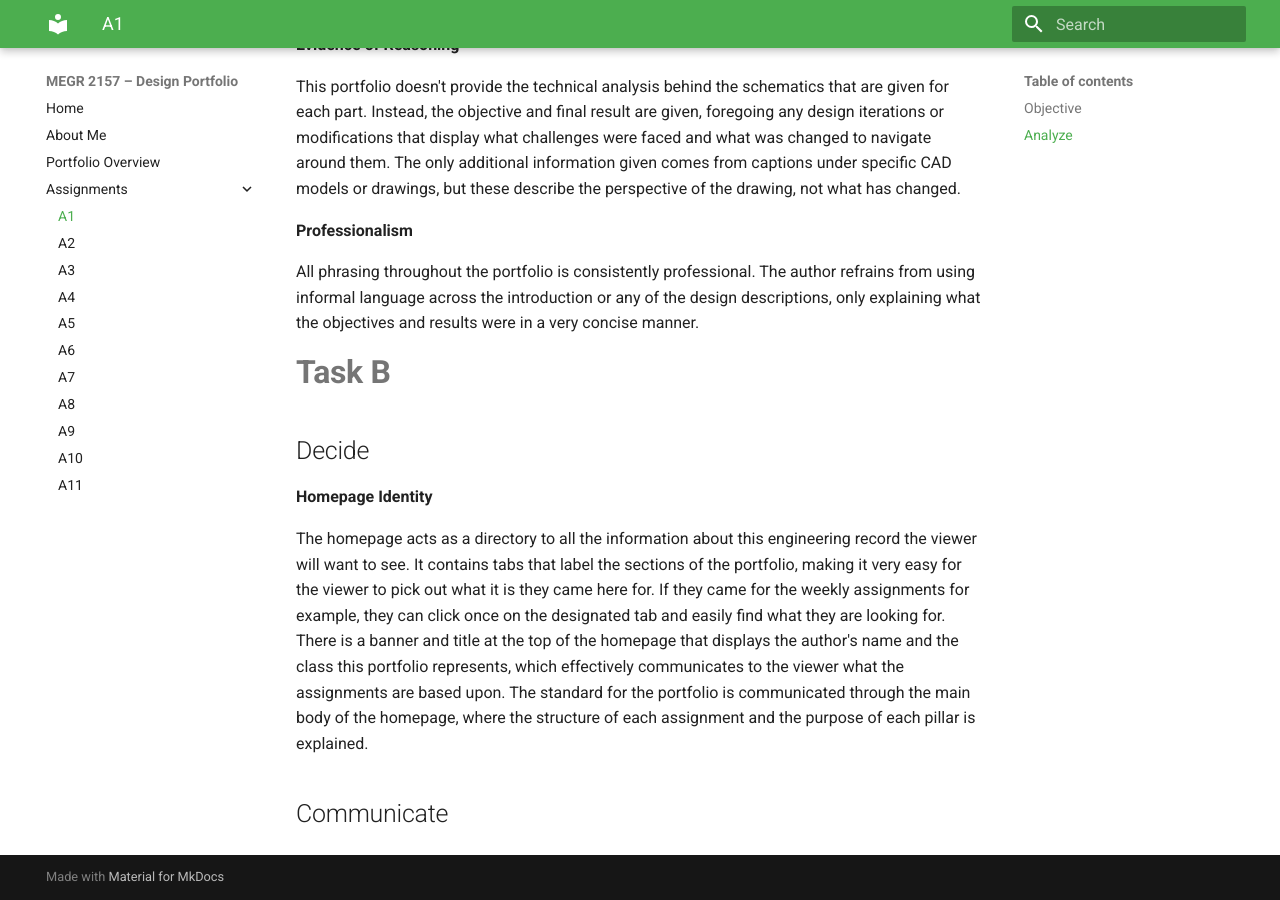
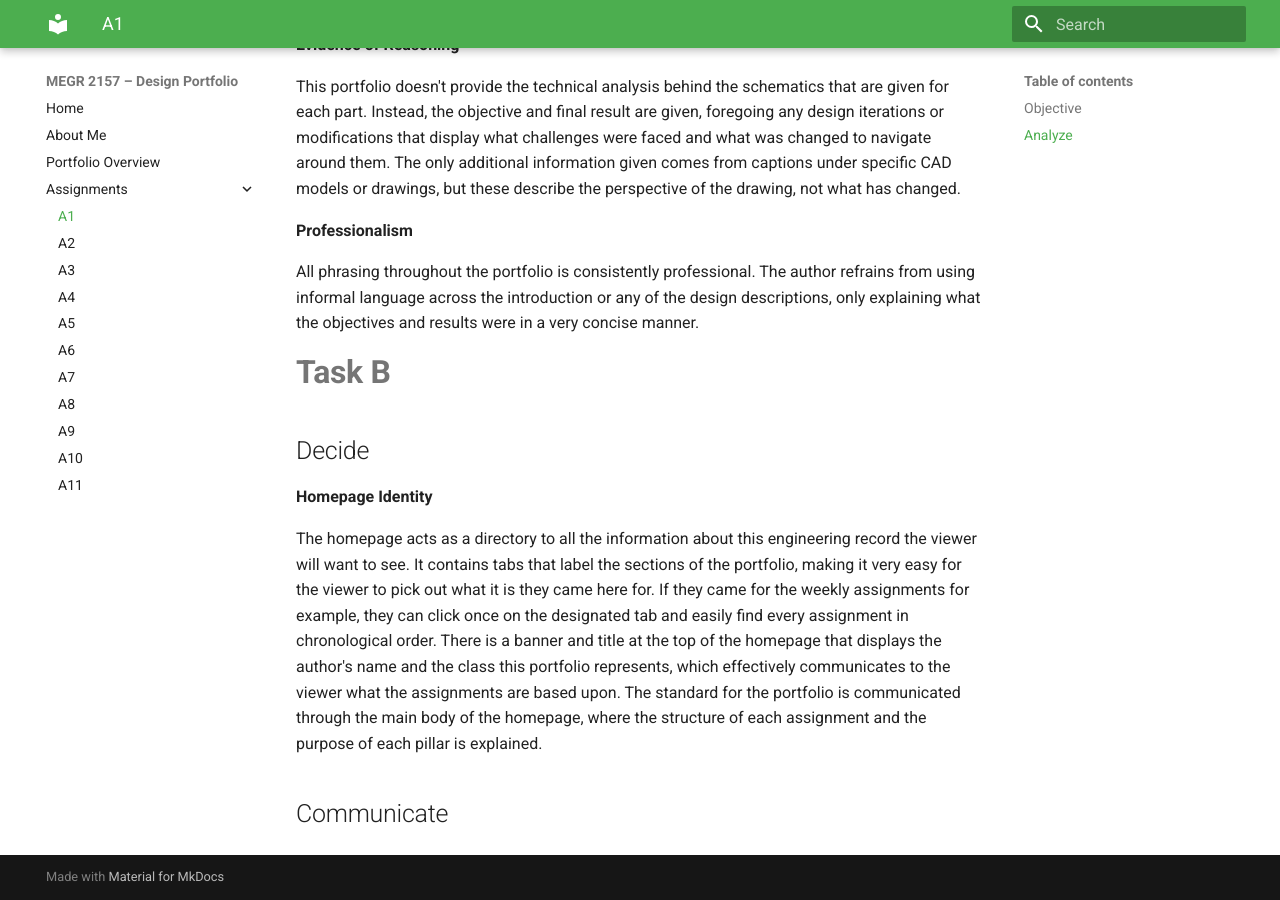
Before and after one commit to Jmswanchara/megr2156-portfolio, an MkDocs documentation site: the page built from docs/assignments/A01/index.md, in a window 1280 px wide and 900 px high, scrolled down 1603 px. Built offline with MkDocs 1.6.1 and Material for MkDocs 9.7.7, drawn with Linux system fonts in a browser that asks for light colours.

Commit message:
Clarify homepage description for viewer navigation

```diff
--- a/docs/assignments/A01/index.md
+++ b/docs/assignments/A01/index.md
@@ -50,6 +50,6 @@ All phrasing throughout the portfolio is consistently professional.  The author
 
 **Homepage Identity**
 
-The homepage acts as a directory to all the information about this engineering record the viewer will want to see.  It contains tabs that label the sections of the portfolio, making it very easy for the viewer to pick out what it is they came here for.  If they came for the weekly assignments for example, they can click once on the designated tab and easily find what they are looking for.  There is a banner and title at the top of the homepage that displays the author's name and the class this portfolio represents, which effectively communicates to the viewer what the assignments are based upon.  The standard for the portfolio is communicated through the main body of the homepage, where the structure of each assignment and the purpose of each pillar is explained.
+The homepage acts as a directory to all the information about this engineering record the viewer will want to see.  It contains tabs that label the sections of the portfolio, making it very easy for the viewer to pick out what it is they came here for.  If they came for the weekly assignments for example, they can click once on the designated tab and easily find every assignment in chronological order.  There is a banner and title at the top of the homepage that displays the author's name and the class this portfolio represents, which effectively communicates to the viewer what the assignments are based upon.  The standard for the portfolio is communicated through the main body of the homepage, where the structure of each assignment and the purpose of each pillar is explained.
 
 ## Communicate
```
